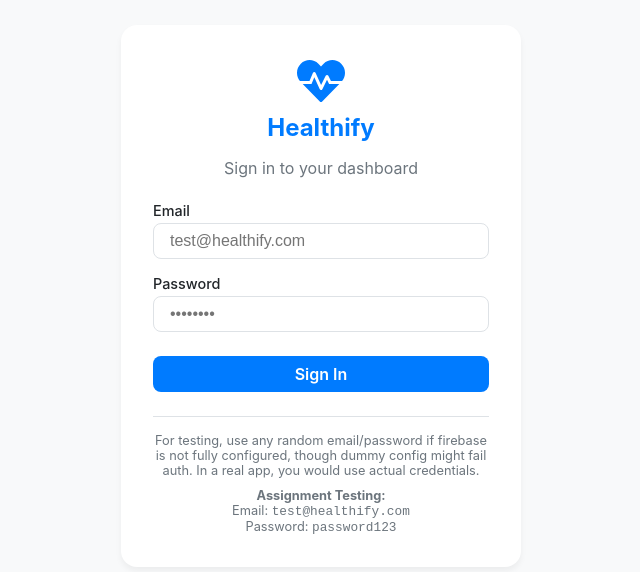
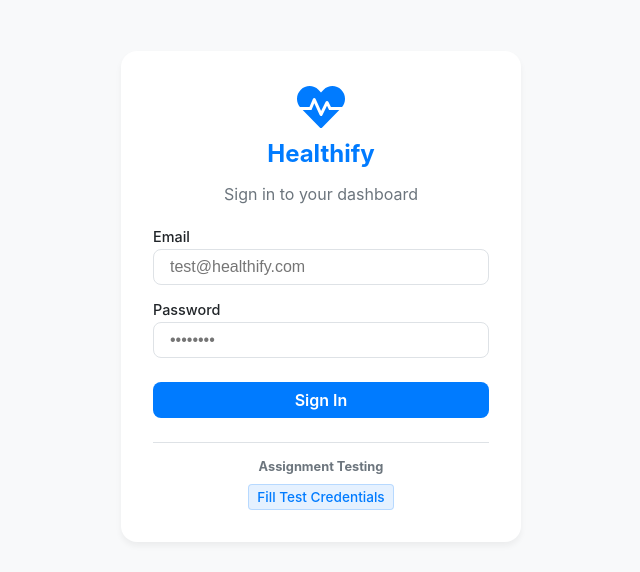
Before and after one commit to prakharkatiyar181/healthify, a React (Vite) app: page /login in a window 1280 px wide. Shown: the part 104-676 px from the top of the page, without its empty margins (319-959 px from the left). Built offline with nearby package versions, Linux system fonts and the light colour scheme; no server answers.

Commit message:
feat: add auto-fill test credentials button

```diff
--- a/src/features/auth/Login.module.scss
+++ b/src/features/auth/Login.module.scss
@@ -97,6 +97,22 @@
   }
 }
 
+.testCredentialsBtn {
+  background-color: rgba($primary-color, 0.1);
+  color: $primary-color;
+  border: 1px solid rgba($primary-color, 0.2);
+  padding: $spacing-xs $spacing-sm;
+  border-radius: $border-radius-sm;
+  font-size: 0.85rem;
+  font-weight: 500;
+  cursor: pointer;
+  transition: all 0.2s;
+
+  &:hover {
+    background-color: rgba($primary-color, 0.2);
+  }
+}
+
 .hint {
   margin-top: $spacing-lg;
   font-size: 0.8rem;
--- a/src/features/auth/Login.tsx
+++ b/src/features/auth/Login.tsx
@@ -26,6 +26,11 @@ const Login: React.FC = () => {
     } finally {
       setIsSubmitting(false);
     }
+  };
+
+  const fillTestCredentials = () => {
+    setEmail('test@healthify.com');
+    setPassword('password123');
   };
 
   return (
@@ -67,8 +72,10 @@ const Login: React.FC = () => {
           </button>
         </form>
         <div className={styles.hint}>
-          <p>For testing, use any random email/password if firebase is not fully configured, though dummy config might fail auth. In a real app, you would use actual credentials.</p>
-          <p style={{ marginTop: '10px' }}><strong>Assignment Testing:</strong><br/>Email: <code>test@healthify.com</code><br/>Password: <code>password123</code></p>
+          <p style={{ marginBottom: '10px' }}><strong>Assignment Testing</strong></p>
+          <button type="button" onClick={fillTestCredentials} className={styles.testCredentialsBtn}>
+            Fill Test Credentials
+          </button>
         </div>
       </div>
     </div>
```
